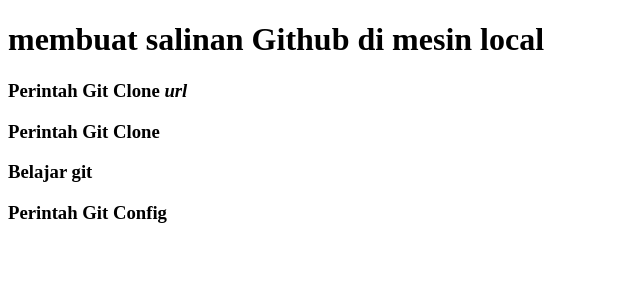
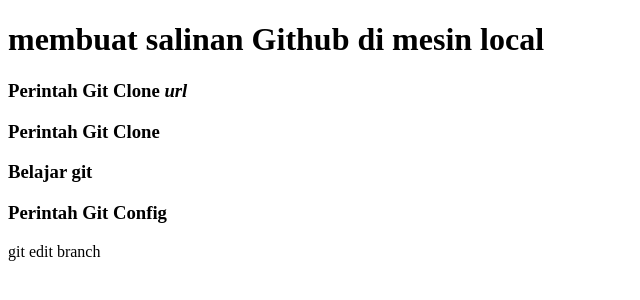
Before and after one commit to razor322/helloword, a plain HTML site: page index.html in a window 1280 px wide. Shown: the whole page, without its empty margins (0-640 px from the left). Drawn offline with Linux system fonts and the light colour scheme.

Commit message:
update index in trpl2c

```diff
--- a/index.html
+++ b/index.html
@@ -14,5 +14,7 @@
     <H3>Belajar git</H3>
 
     <h3>Perintah Git Config </h3>
+
+    git edit branch
 </body>
 </html>
```
